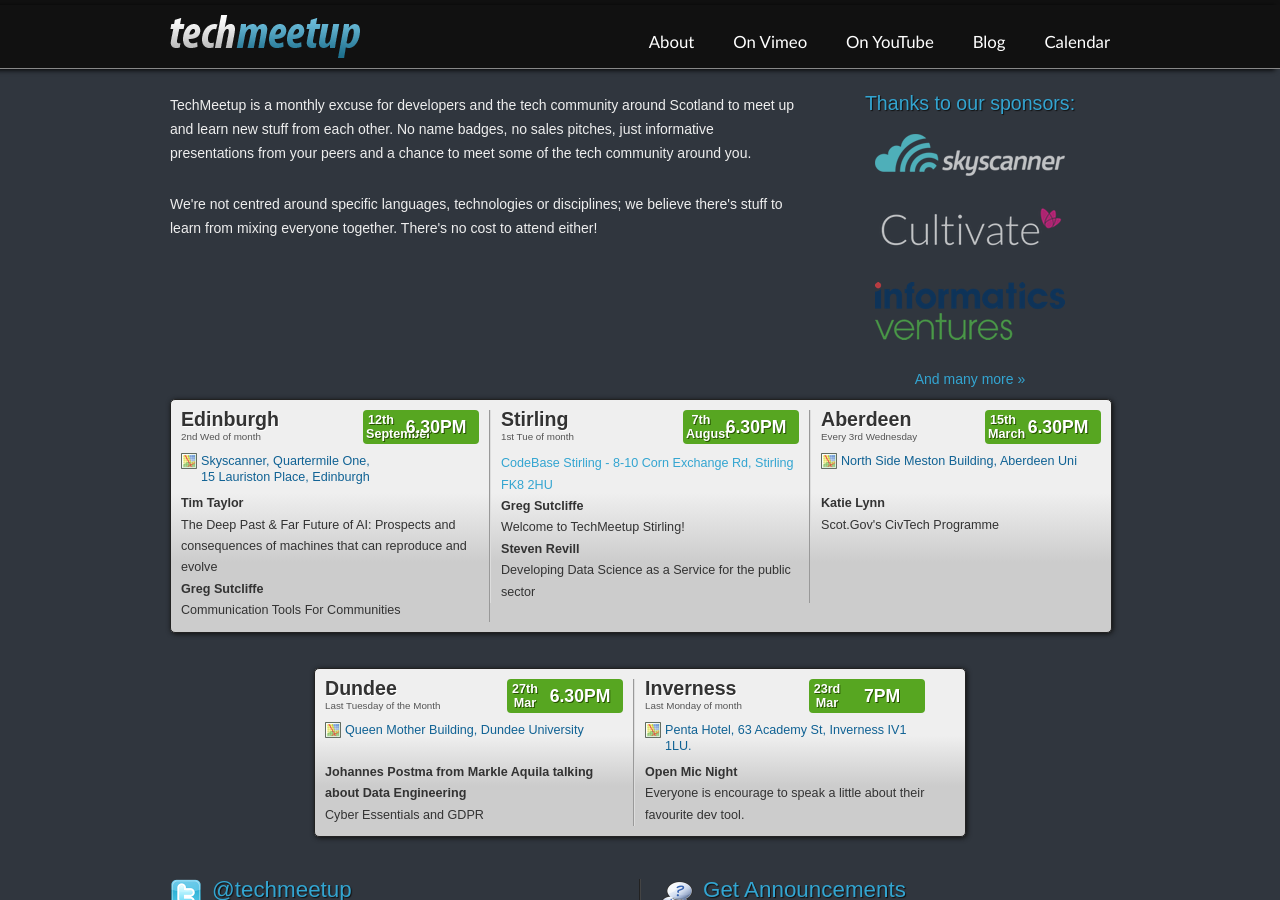
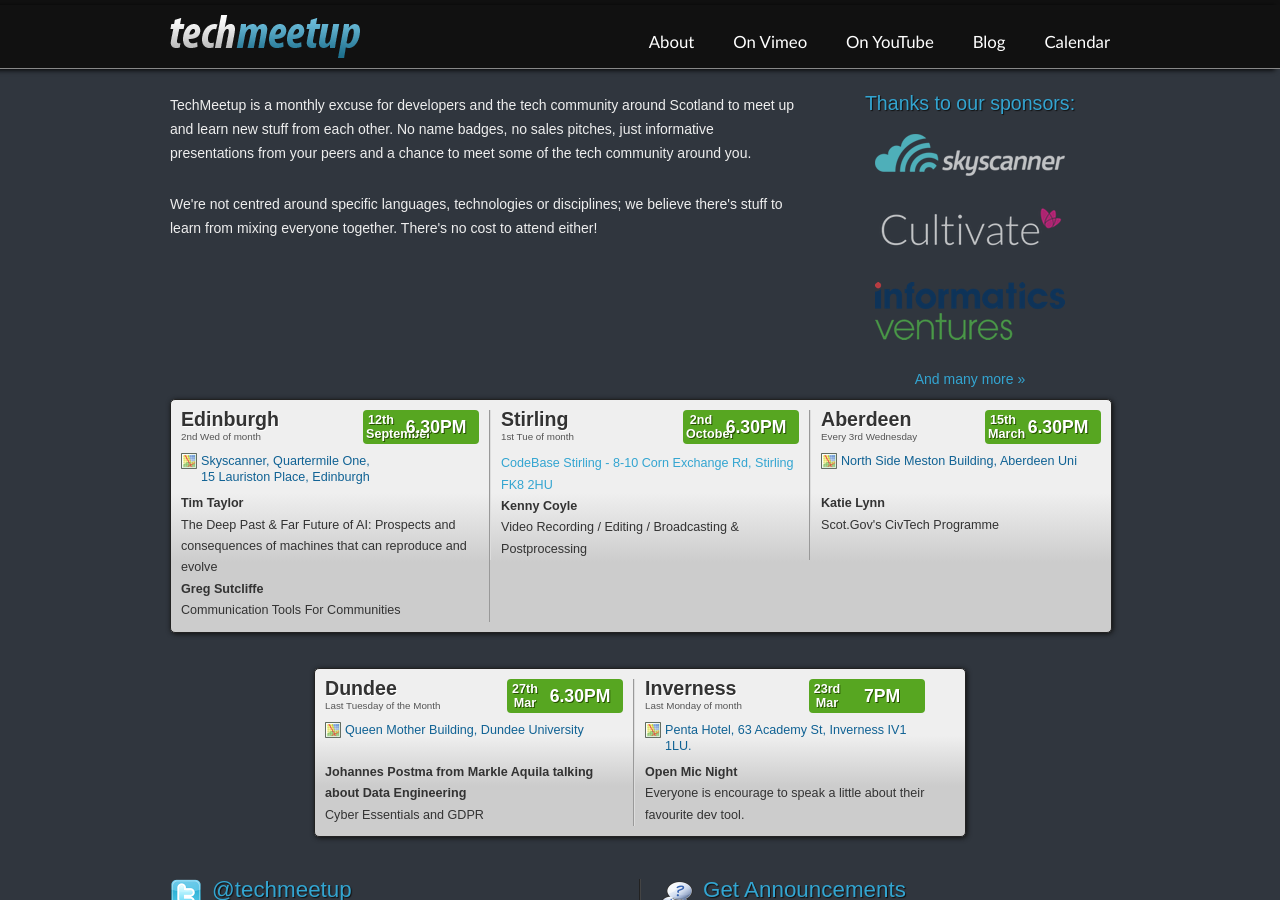
Before and after one commit to techmeetup/techmeetup.co.uk, a Jekyll site: the page built from index.html, in a window 1280 px wide and 900 px high. Built offline with Jekyll 4.4.1, drawn with Linux system fonts in a browser that asks for light colours.

Commit message:
Update Stirling speakers for Oct

```diff
--- a/_data/index.json
+++ b/_data/index.json
@@ -25,17 +25,13 @@
   },
   "stirling": {
     "speakers": [
-      {
-        "name": "Greg Sutcliffe",
-        "talk": "Welcome to TechMeetup Stirling!"
-      },
-      {
-        "name": "Steven Revill",
-        "talk": "Developing Data Science as a Service for the public sector"
+     {
+        "name": "Kenny Coyle",
+        "talk": "Video Recording / Editing / Broadcasting & Postprocessing"
       }
     ],
-    "day": "7th",
-    "month": "August"
+    "day": "2nd",
+    "month": "October"
   },
   "aberdeen": {
     "speakers": [
```
